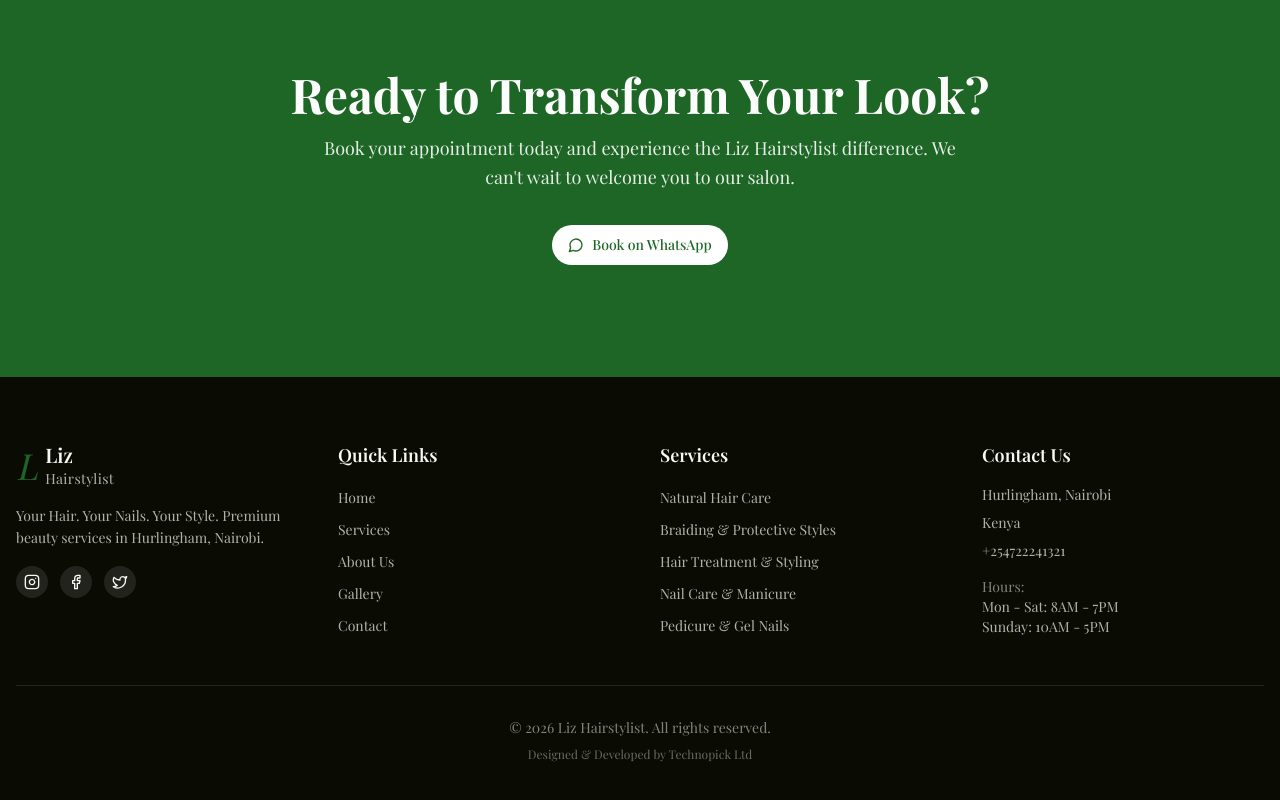
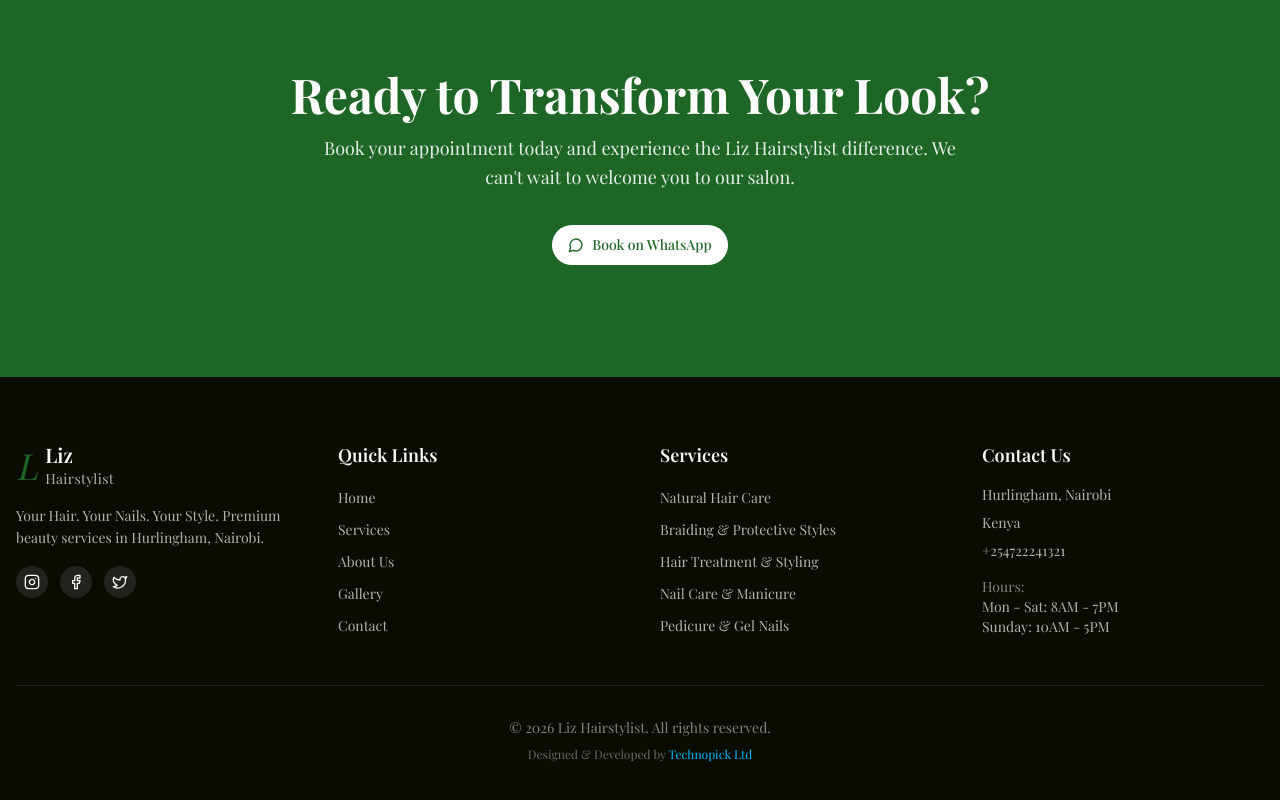
Before and after one commit to codedblac/liz-blogged, a Next.js app: page / in a window 1280 px wide. Shown: the part 4322-5122 px from the top of the page. Built offline with nearby package versions, Linux system fonts and the light colour scheme; a web font is replaced by a local one.

Commit message:
backlink color

```diff
--- a/components/footer.tsx
+++ b/components/footer.tsx
@@ -110,7 +110,7 @@ export function Footer() {
       href="https://technopickltd.com"
       target="_blank"
       rel="noopener noreferrer"
-      className="hover:text-background transition"
+      className="text-sky-400 hover:text-sky-500 transition"
     >
       Technopick Ltd
     </a>
```
